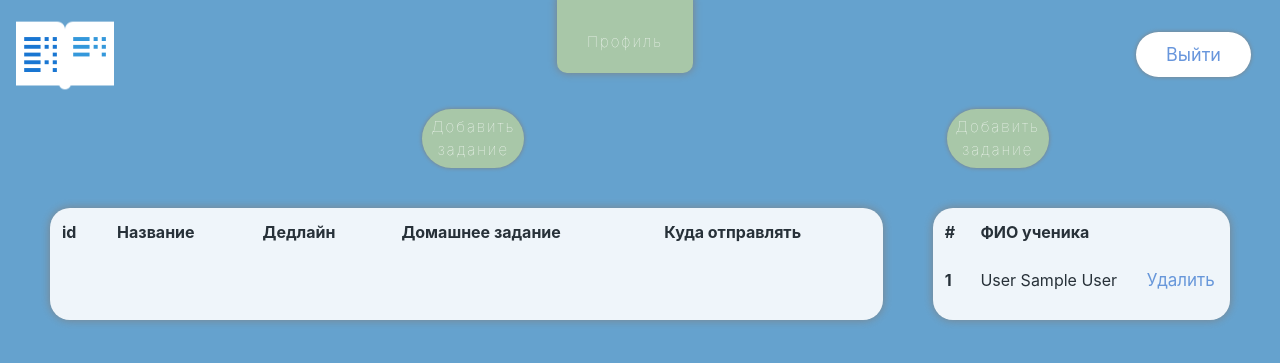
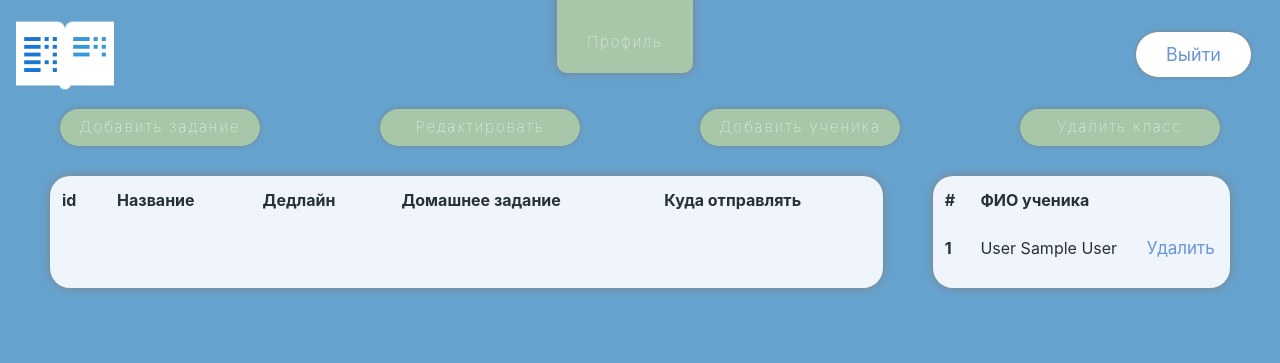
Before and after one commit to TimurTimergalin/EDUde, a Flask app: page /tasks/1 in a window 1280 px wide; the page is wider, and only the part inside the window is pictured. Shown: the top 363 px of that part. Run offline with Flask 2, Linux system fonts and the light colour scheme; a user stored in the database is signed in; tables that the repository leaves empty hold one stand-in row (values such as "Sample post"); data that the repository does not hold is empty; some libraries are stand-ins or nearby versions.

Commit message:
доработка даш_оф_карент_класс

```diff
--- a/templates/dash_of_current_class.html
+++ b/templates/dash_of_current_class.html
@@ -7,19 +7,24 @@
 {% block buttons %}
 {% if is_teacher %}
 <div class='flx'>
-<div class="container add">
+<div class="container add" style="margin: auto">
     <div>
-    <a href="/new_task/{{ classroom_id }}" class="save add_a"> Добавить задание </a>
+    <a href="/new_task/{{ classroom_id }}" class="save add_a" > Добавить задание </a>
     </div>
 </div>
-    <div class="container add">
-    <div>
-    <a href="/new_task/{{ classroom_id }}" class="save add_a"> Добавить задание </a>
+    <div class="container add" style="margin: auto">
+    <div >
+    <a href="/new_task/{{ classroom_id }}" class="save add_a" > Редактировать </a>
     </div>
 </div>
-<div class="container add d3">
+<div class="container add d3" style="margin: auto">
     <div>
-    <a href="/new_student/{{ classroom_id }}" class="save add_a"> Добавить ученика </a>
+    <a href="/new_student/{{ classroom_id }}" class="save add_a" > Добавить ученика </a>
+    </div>
+</div>
+    <div class="container add d3" style="margin: auto">
+    <div>
+    <a href="/new_student/{{ classroom_id }}" class="save add_a" > Удалить класс </a>
     </div>
 </div>
 </div>
```
